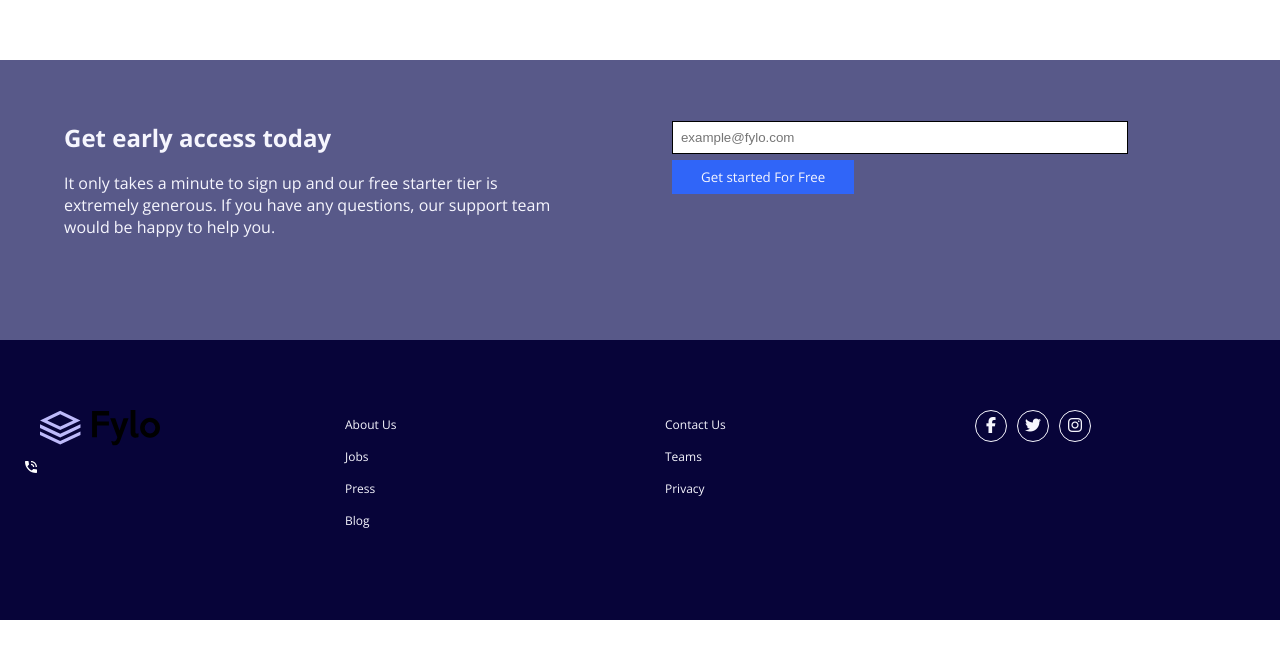
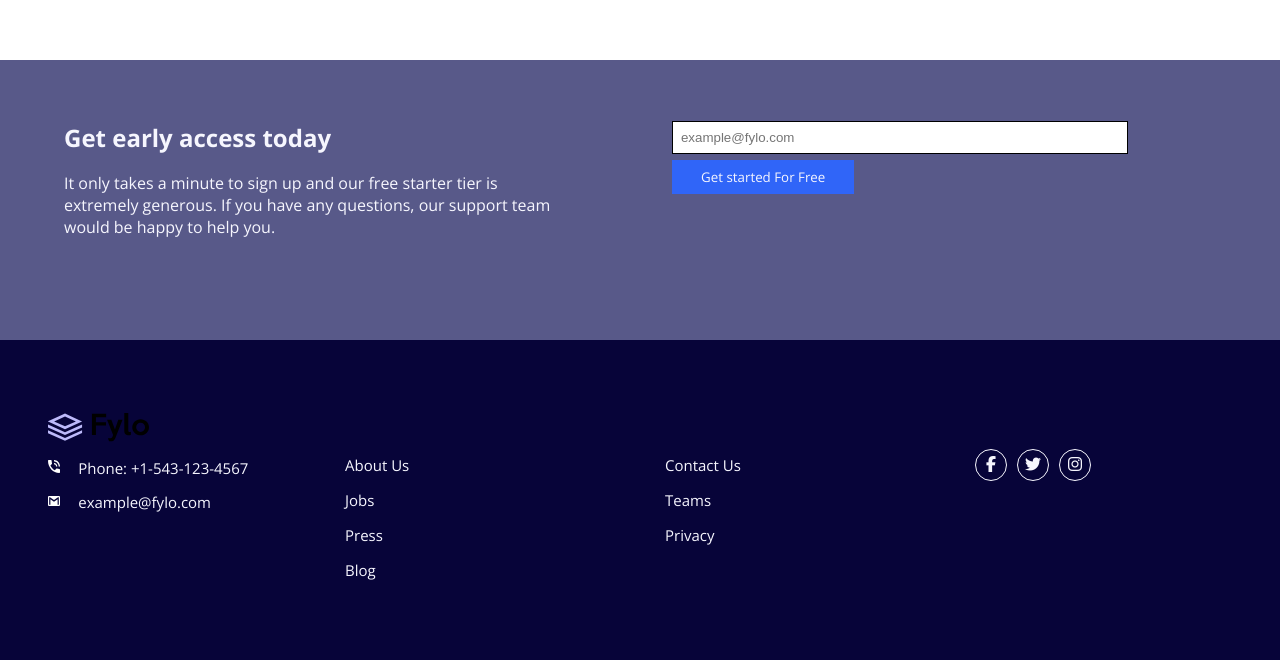
Before and after one commit to MikeZuck1/fylo-landing-page-with-two-column-layout-master, a website: page public/index.html in a window 1280 px wide. Shown: the part 1306-1966 px from the top of the page. Before the commit the page ends 1926 px from the top, so only its background shows below. Drawn offline with nearby package versions, Linux system fonts and the light colour scheme.

Commit message:
I fixed the problem footer.

```diff
--- a/public/index.html
+++ b/public/index.html
@@ -100,9 +100,29 @@
       <footer>
 
         <!-- FIRST CONTENT FOOTER -->
-          <div class="content-footer" id="firs-div-footer">
-            <img src="/assets/images/logo.svg" alt="logo" id="first-content-footer">
-            <img src="/assets/images/icon-phone.svg" alt="icon-phone" id="phone-icon">
+          <div class="content-footer">
+            <!-- LOGO CONTAINER -->
+            <div class="content-footer">
+              <div class="logo-fylo">
+                  <img src="/assets/images/logo.svg" alt="logo">
+              </div>
+              <div class="contact-container">
+                  <div class="phone-email-icons">
+                      <img src="/assets/images/icon-phone.svg" alt="icon-phone">
+                  </div>
+                  <div class="info-phone">
+                      <p>Phone: +1-543-123-4567</p>
+                  </div>
+              </div>
+              <div class="second-contact-container">
+                <div class="info-email">
+                  <img src="/assets/images/icon-email.svg" alt="icon-email">
+                </div>
+                <div class="info-email">
+                  <p>example@fylo.com</p>
+                </div>
+              </div>
+          </div>
           </div>
 
           <!-- SECOND CONTENT FOOTER -->
--- a/styles/style.css
+++ b/styles/style.css
@@ -199,12 +199,13 @@ h1 {
 /* FOOTER */
 .footer {
     background: var(--primary-color);
-    height: 35%;
+    height: 40%;
     display: flex;
     /* align-items: center; Optionnel : pour centrer verticalement le contenu */
 }
 
 footer {
+    margin-top: 3%;
     display: flex;
     flex: 1;
 }
@@ -212,7 +213,7 @@ footer {
 .content-footer,
 .content-footer-social-media {
     flex: 1;
-   /*  border: 1px solid var(--fith-color); Ajout d'une bordure pour visualiser les divisions */
+    /* border: 1px solid var(--fith-color); Ajout d'une bordure pour visualiser les divisions */
     padding: 10px;
     box-sizing: border-box;
 }
@@ -232,7 +233,7 @@ footer img {
     margin-top: 5%;
     margin-left: 5%;
     font-family: "open sans", sans-serif;
-    font-size: 12px;
+    font-size: 15px;
     text-decoration: none;
     color: var(--fith-color);
 }
@@ -279,22 +280,35 @@ footer img {
     color: var(--fith-color);
 }
 
-/* FOOTER ID's */
-#first-content-footer {
-    margin-top: 20%;
+.logo-fylo {
+    margin-top: 5%;
+    margin-bottom: 4%;
     margin-left: 10%;
 }
 
-#first-content-footer,
-#phone-icon {
+.contact-container {
     display: flex;
-    flex-direction: column;
+    flex-direction: row;
+    align-items: center;
+    margin-left: 10%;
+    margin-bottom: 5%;
 }
 
-#phone-icon {
-    margin-top: 15px;
-    margin-left: 5%;
-    width: 4%;
+.second-contact-container {
+    display: flex;
+    flex-direction: row;
+    align-items: center;
+    margin-left: 10%;
+}
+
+.phone-email-icons,
+.info-email {
+    width: 12%;
+}
+
+.info-phone,
+.info-email {
+    font-size: 15px;
 }
 
 #footer-link {
```
